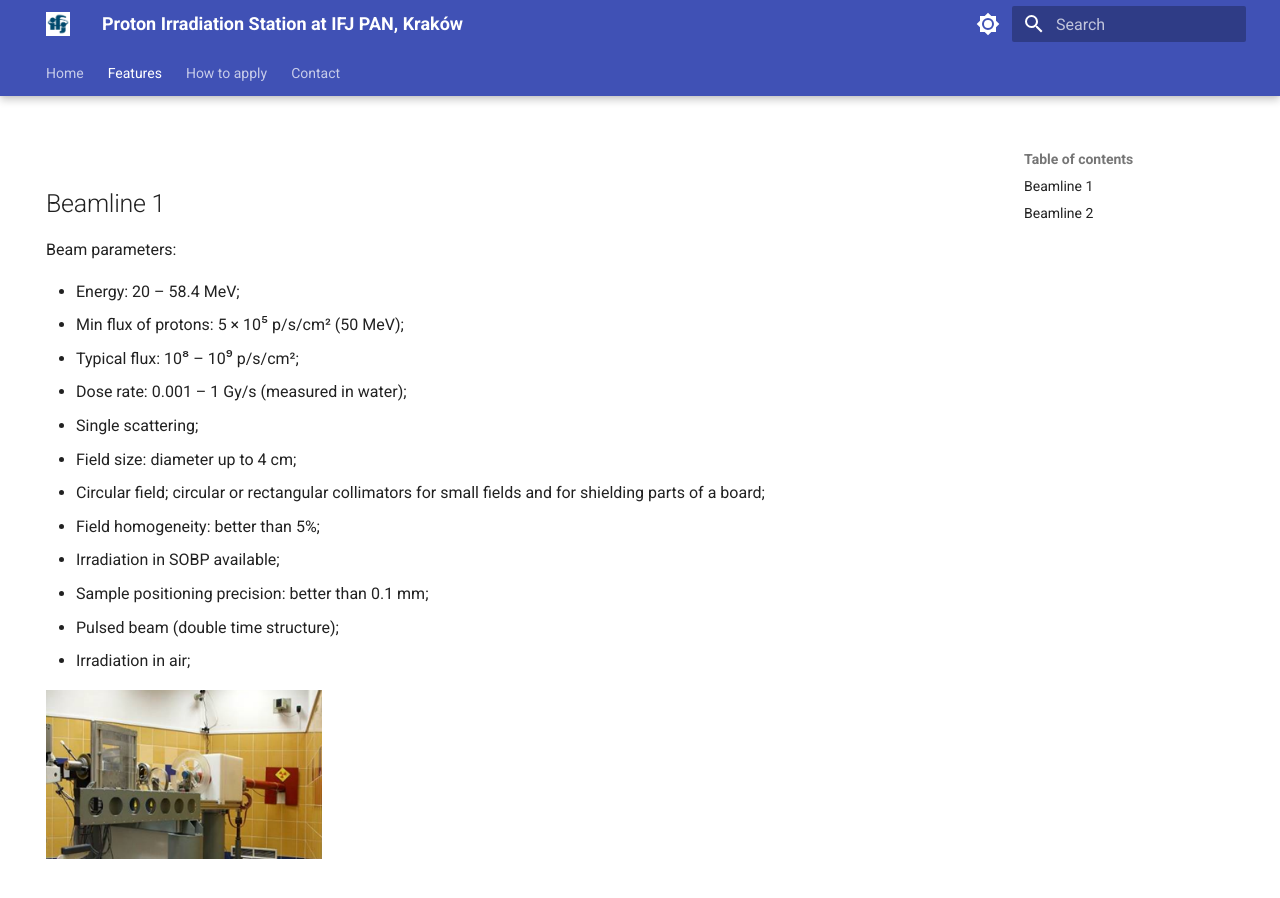
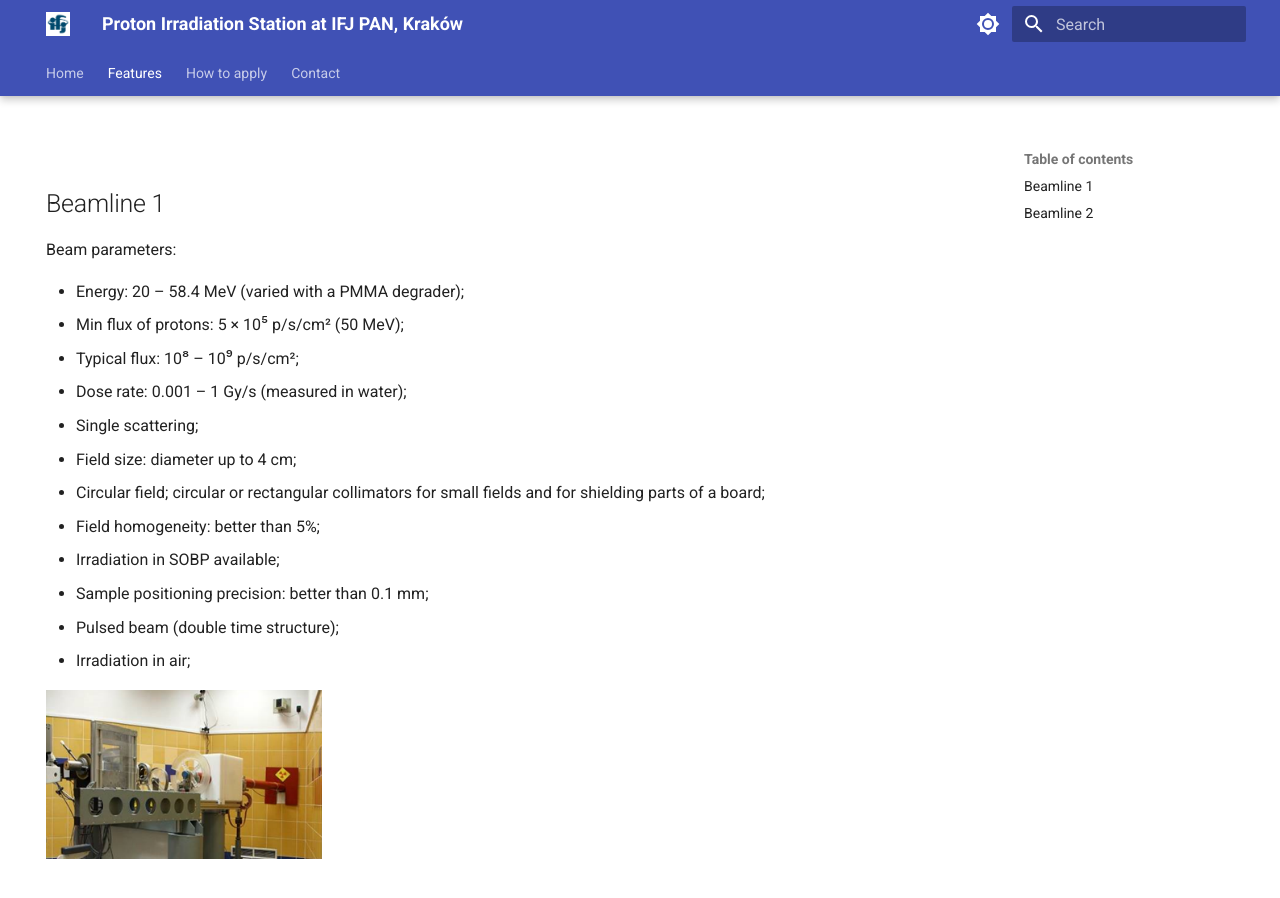
Before and after one commit to grzanka/proton-irradiation-www, an MkDocs documentation site: the page built from docs/features.md, in a window 1280 px wide and 900 px high. Built offline with MkDocs 1.6.1 and Material for MkDocs 9.7.7, drawn with Linux system fonts in a browser that asks for light colours.

Commit message:
Note PMMA degrader for Beamline 1 energy range
Co-Authored-By: Claude Opus 5.5 <noreply@anthropic.com>

```diff
--- a/docs/features.md
+++ b/docs/features.md
@@ -7,7 +7,7 @@ hide:
 
 Beam parameters:
 
-- Energy: 20 – 58.4 MeV;
+- Energy: 20 – 58.4 MeV (varied with a PMMA degrader);
 - Min flux of protons: 5 × 10⁵ p/s/cm² (50 MeV);
 - Typical flux: 10⁸ – 10⁹ p/s/cm²;
 - Dose rate: 0.001 – 1 Gy/s (measured in water);
```
